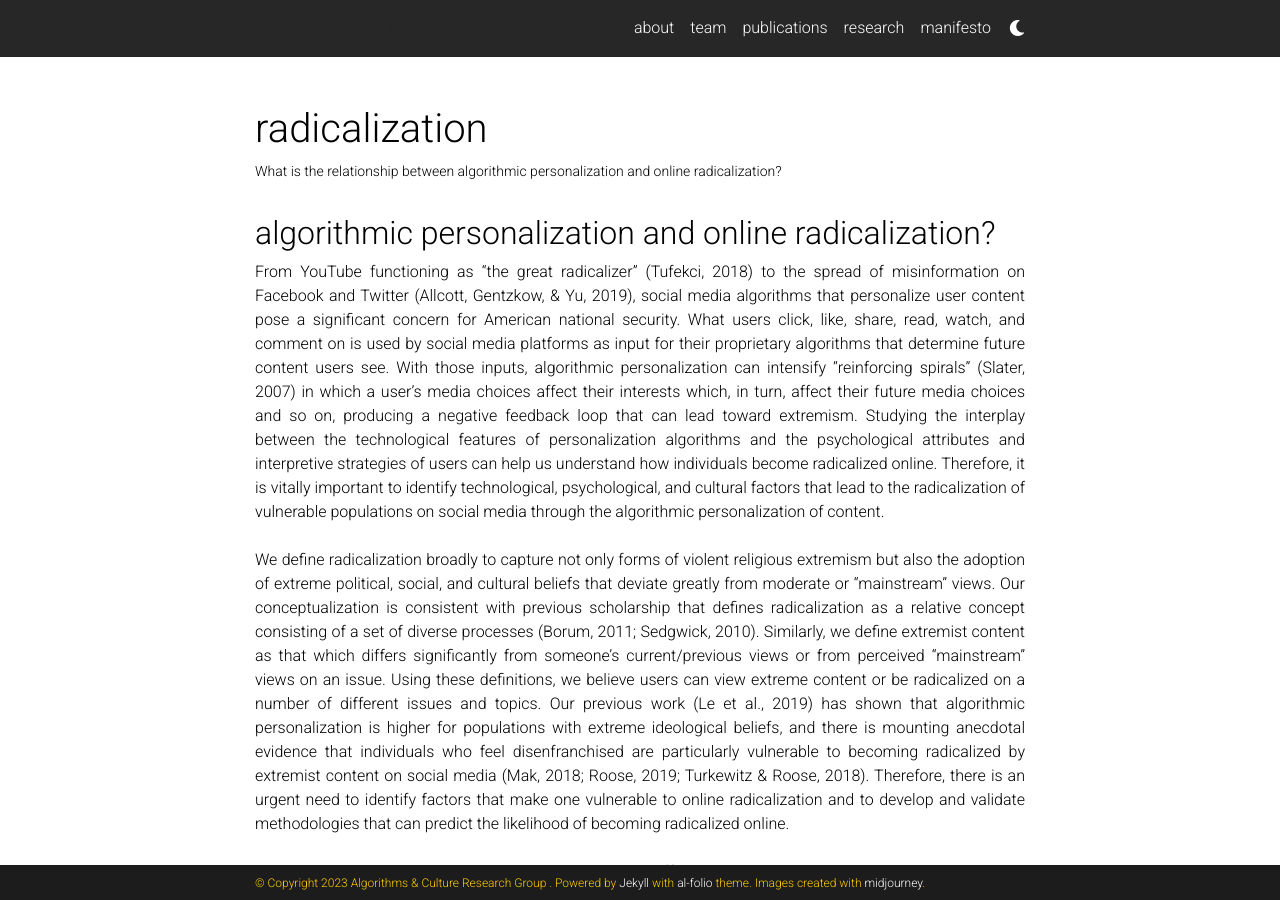
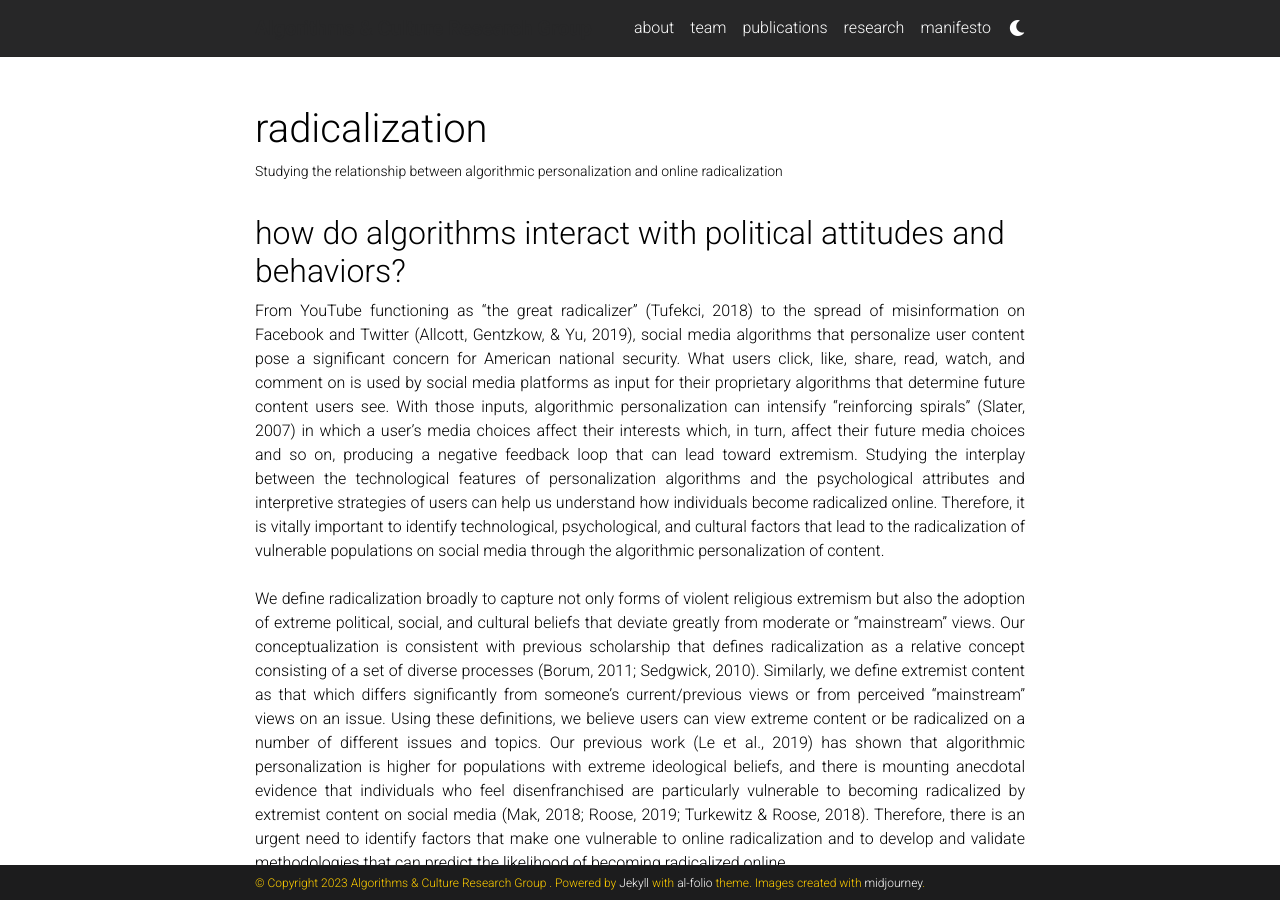
Before and after one commit to acrg-shared/acrg-shared.github.io, a Jekyll site: the page built from _projects/radicalization.md, in a window 1280 px wide and 900 px high. Built offline with Jekyll 4.4.1, drawn with Linux system fonts in a browser that asks for light colours; comment, search, counter and statistics services are not loaded; a style sheet for code colours, icons or effects is not loaded.

Commit message:
Update radicalization.md

```diff
--- a/_projects/radicalization.md
+++ b/_projects/radicalization.md
@@ -1,14 +1,14 @@
 ---
 layout: page
 title: radicalization
-description: What is the relationship between algorithmic personalization and online radicalization?
+description: Studying the relationship between algorithmic personalization and online radicalization
 img: /assets/img/midjourney/governance.png.jpg
 project: Radicalization
 groups: [faculty, students]
 importance: 1
 ---
 
-<h2> algorithmic personalization and online radicalization? </h2>
+<h2> how do algorithms interact with political attitudes and behaviors? </h2>
   <p style="text-align: justify">
 
 From YouTube functioning as “the great radicalizer” (Tufekci, 2018) to the spread of misinformation on Facebook and Twitter (Allcott, Gentzkow, & Yu, 2019), social media algorithms that personalize user content pose a significant concern for American national security. What users click, like, share, read, watch, and comment on is used by social media platforms as input for their proprietary algorithms that determine future content users see. With those inputs, algorithmic personalization can intensify “reinforcing spirals” (Slater, 2007) in which a user’s media choices affect their interests which, in turn, affect their future media choices and so on, producing a negative feedback loop that can lead toward extremism. Studying the interplay between the technological features of personalization algorithms and the psychological attributes and interpretive strategies of users can help us understand how individuals become radicalized online. Therefore, it is vitally important to identify technological, psychological, and cultural factors that lead to the radicalization of vulnerable populations on social media through the algorithmic personalization of content.
```
